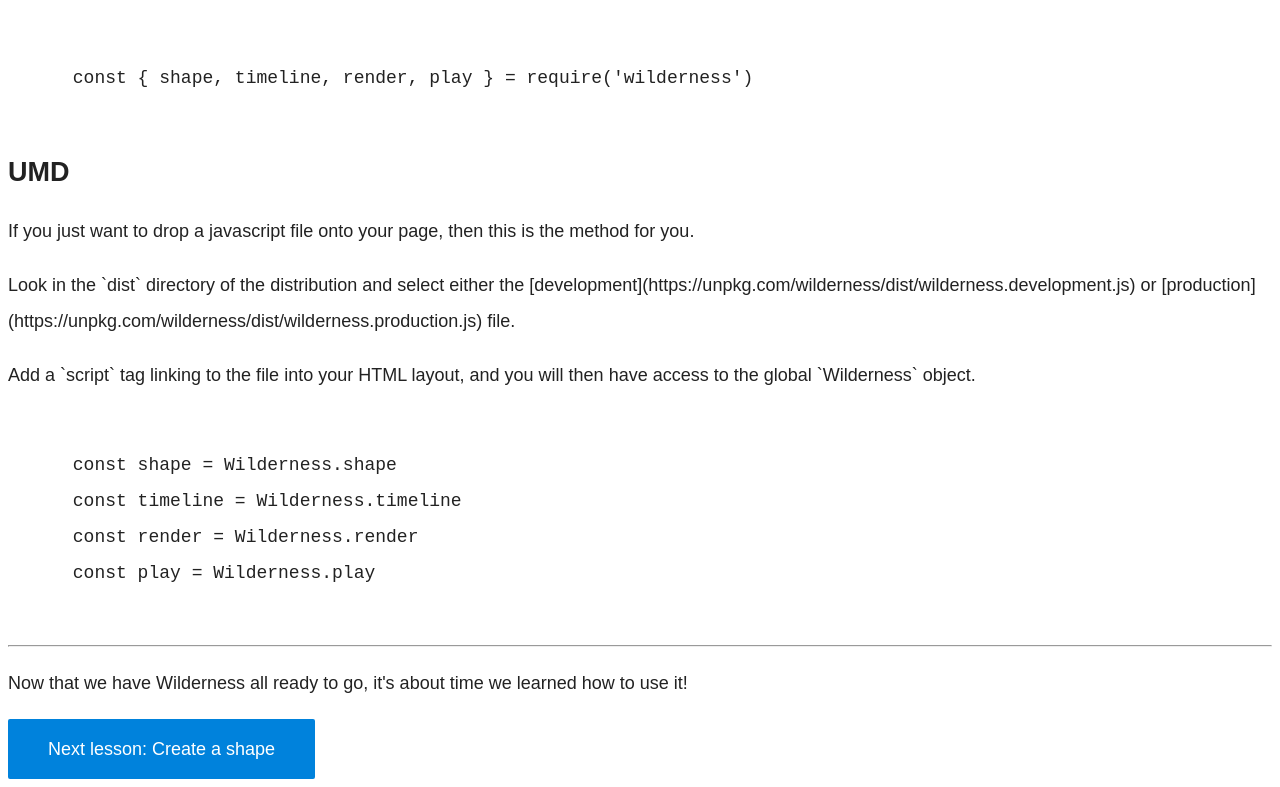
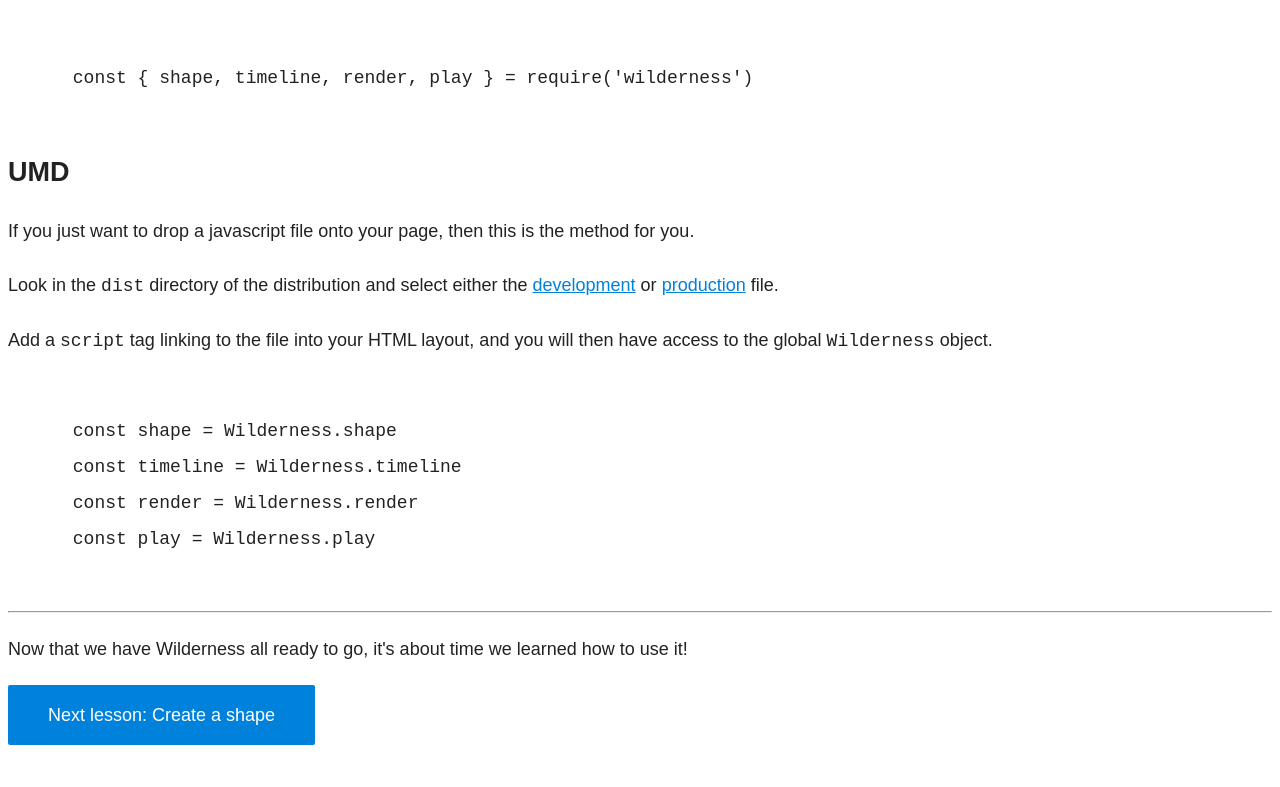
Before and after one commit to colinmeinke/wilderness-docs, a Next.js app: page /getting-started/installation in a window 1280 px wide. Shown: the part 1302-2089 px from the top of the page. After the commit the page ends 2055 px from the top, so only its background shows below. Built offline with nearby package versions, Linux system fonts and the light colour scheme.

Commit message:
remove markdown

```diff
--- a/pages/getting-started/installation.js
+++ b/pages/getting-started/installation.js
@@ -61,16 +61,18 @@ export default () => (
     </p>
 
     <p>
-      Look in the `dist` directory of the distribution and select either the
-      [development](https://unpkg.com/wilderness/dist/wilderness.development.js)
-      or
-      [production](https://unpkg.com/wilderness/dist/wilderness.production.js)
-      file.
+      Look in the <code>dist</code> directory of the distribution and select
+      either the {' '}
+      <Link href="https://unpkg.com/wilderness/dist/wilderness.development.js">development</Link>
+      {' '} or {' '}
+      <Link href="https://unpkg.com/wilderness/dist/wilderness.production.js">production</Link>
+      {' '} file.
     </p>
 
     <p>
-      Add a `script` tag linking to the file into your HTML layout, and you
-      will then have access to the global `Wilderness` object.
+      Add a <code>script</code> tag linking to the file into your HTML layout,
+      and you will then have access to the global <code>Wilderness</code> {' '}
+      object.
     </p>
 
     <pre>{`
```
